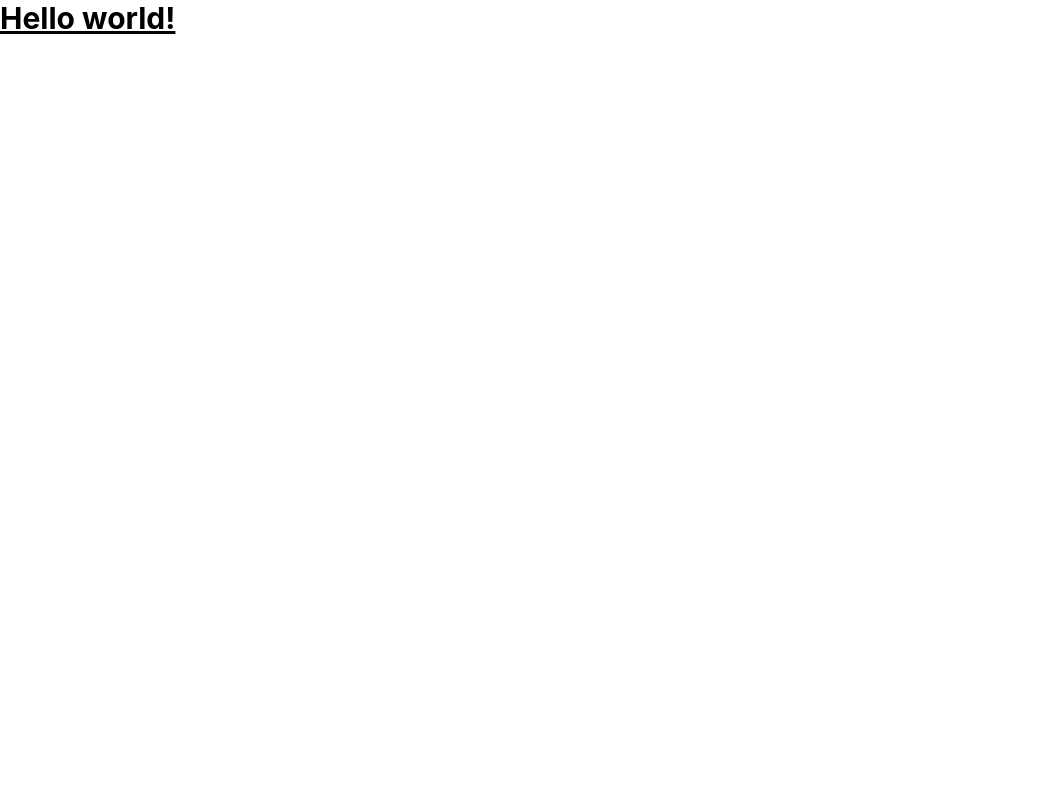
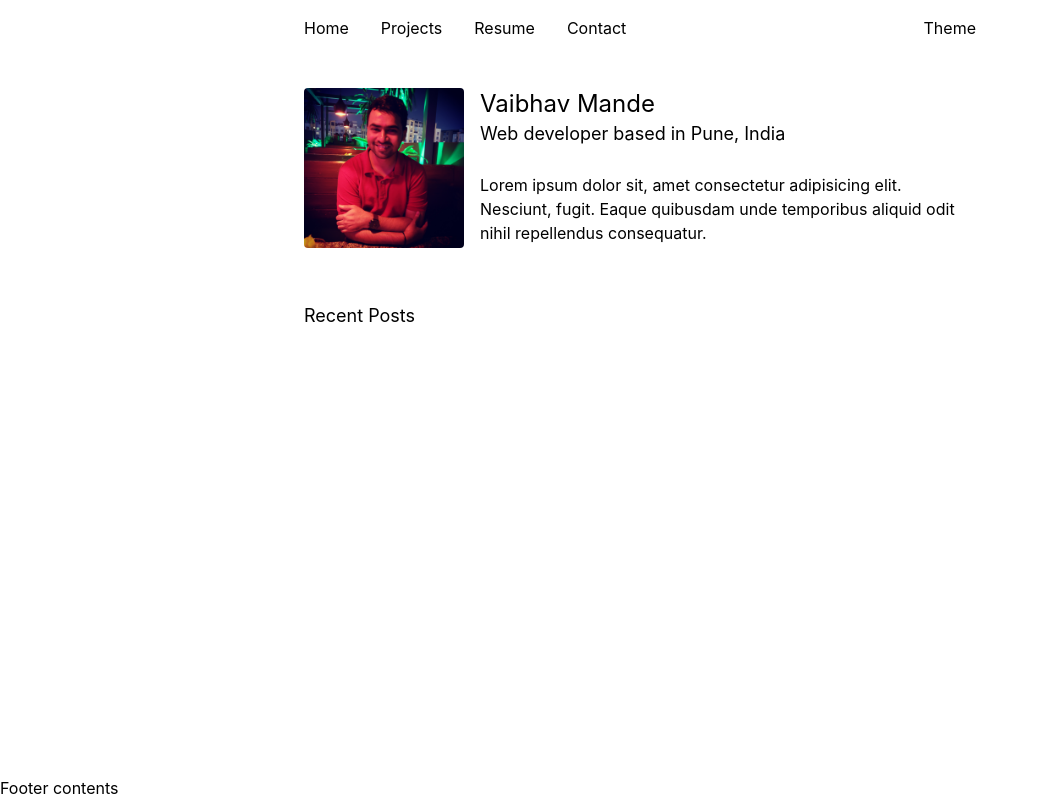
Before and after one commit to vaibhavmande/vaibhavmande.github.io, a Next.js app: page / in a window 1280 px wide. Shown: the whole page, without its empty margins (0-1038 px from the left). Built offline with nearby package versions, Linux system fonts and the light colour scheme.

Commit message:
add user card

```diff
--- /dev/null
+++ b/components/Footer.tsx
@@ -0,0 +1,3 @@
+export default function Footer() {
+  return <footer>Footer contents</footer>;
+}
--- /dev/null
+++ b/components/Header.tsx
@@ -0,0 +1,32 @@
+import Link from 'next/link';
+export default function Header() {
+  return (
+    <header>
+      <nav className="mx-auto max-w-2xl w-full flex flex-row justify-between py-4">
+        <ul className="flex gap-8 items-center content-between">
+          <li>
+            <Link href="/">
+              <a>Home</a>
+            </Link>
+          </li>
+          <li>
+            <Link href="/projects">
+              <a>Projects</a>
+            </Link>
+          </li>
+          <li>
+            <Link href="/resume">
+              <a>Resume</a>
+            </Link>
+          </li>
+          <li>
+            <Link href="/contact">
+              <a>Contact</a>
+            </Link>
+          </li>
+        </ul>
+        <button>Theme</button>
+      </nav>
+    </header>
+  );
+}
--- /dev/null
+++ b/components/Layout.tsx
@@ -0,0 +1,12 @@
+import Header from './Header';
+import Footer from './Footer';
+
+export default function Layout({ children }) {
+  return (
+    <>
+      <Header />
+      {children}
+      <Footer />
+    </>
+  );
+}
--- /dev/null
+++ b/components/RecentPosts.tsx
@@ -0,0 +1,7 @@
+export default function RecentPosts({ number }) {
+  return (
+    <section>
+      <h2 className="text-lg">Recent Posts</h2>
+    </section>
+  );
+}
--- /dev/null
+++ b/components/UserCard.tsx
@@ -0,0 +1,26 @@
+import Image from 'next/image';
+
+export default function UserCard() {
+  return (
+    <section className="grid gap-4 grid-flow-col auto-cols-auto mb-12">
+      <div className="relative w-40 row-span-2">
+        <Image
+          src="/static/images/me.jpg"
+          className="rounded p-0"
+          alt="picture of vaibhav mande"
+          width={250}
+          height={250}
+        />
+      </div>
+      <div className="h-auto">
+        <h1 className="text-2xl">Vaibhav Mande</h1>
+        <h2 className="text-lg mb-0">Web developer based in Pune, India</h2>
+      </div>
+      <p>
+        Lorem ipsum dolor sit, amet consectetur adipisicing elit. Nesciunt,
+        fugit. Eaque quibusdam unde temporibus aliquid odit nihil repellendus
+        consequatur.
+      </p>
+    </section>
+  );
+}
--- a/pages/_app.tsx
+++ b/pages/_app.tsx
@@ -1,12 +1,15 @@
 import type { AppProps } from 'next/app';
 import AppHead from '../components/AppHead';
+import Layout from '../components/Layout';
 import '../styles/globals.css';
 
 function App({ Component, pageProps }: AppProps) {
   return (
     <>
       <AppHead />
-      <Component {...pageProps} />
+      <Layout>
+        <Component {...pageProps} />
+      </Layout>
     </>
   );
 }
--- a/pages/_document.tsx
+++ b/pages/_document.tsx
@@ -4,7 +4,6 @@ export default function Document() {
   return (
     <Html lang="en">
       <Head>
-        <title>Vaibhav Mande | Front end developer</title>
         <link href="/static/favicons/favicon.ico" rel="shortcut icon" />
       </Head>
       <body>
--- a/pages/index.tsx
+++ b/pages/index.tsx
@@ -1,3 +1,11 @@
+import UserCard from '../components/UserCard';
+import RecentPosts from '../components/RecentPosts';
+
 export default function Home() {
-  return <h1 className="text-3xl font-bold underline">Hello world!</h1>;
+  return (
+    <main className="flex-1 max-w-2xl w-full mx-auto">
+      <UserCard />
+      <RecentPosts number={3} />
+    </main>
+  );
 }
--- a/styles/globals.css
+++ b/styles/globals.css
@@ -18,3 +18,10 @@ a {
 * {
   box-sizing: border-box;
 }
+
+#__next {
+  display: flex;
+  flex-direction: column;
+  min-height: 100vh;
+  gap: 2rem;
+}
```
Also changed, not shown: public/static/images/me.jpg (added).
